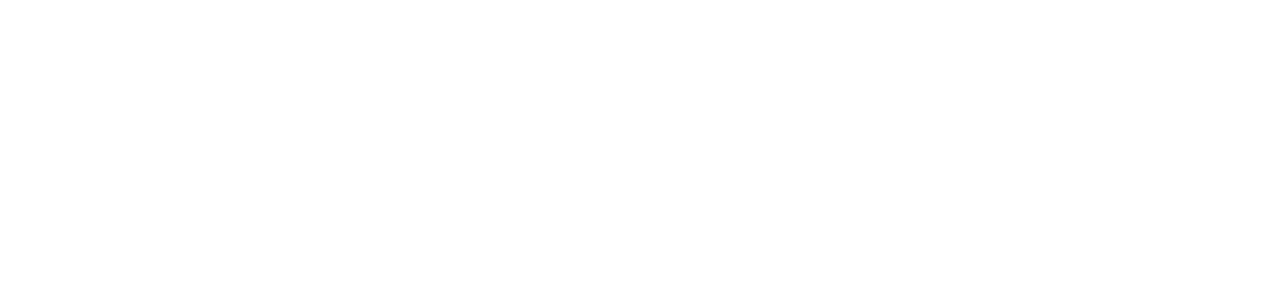
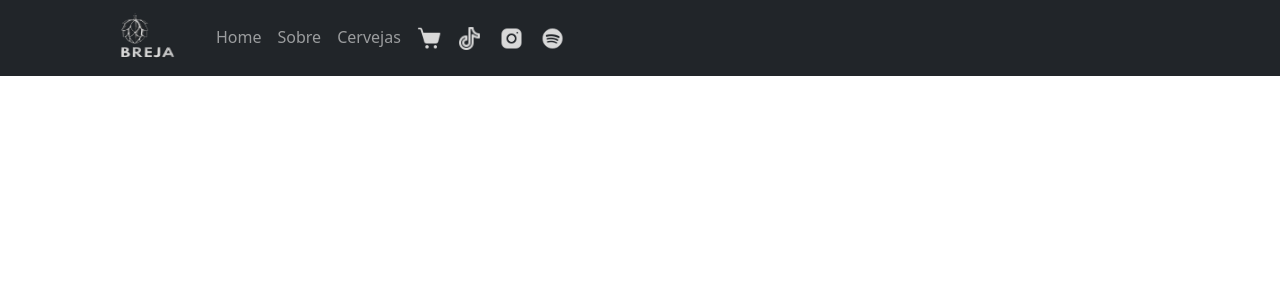
Before and after one commit to OrcFofa/HandOn5, a React (Create React App) app: page / in a window 1280 px wide. Shown: the top 300 px of the page. Built offline with nearby package versions, Linux system fonts and the light colour scheme.

Commit message:
Subindo prototipo 1 do Header com fundo e icones prontos + arquivo CSS criado

```diff
--- a/package.json
+++ b/package.json
@@ -10,6 +10,7 @@
     "axios": "^1.1.3",
     "bootstrap": "^5.2.2",
     "react": "^18.2.0",
+    "react-bootstrap": "^2.6.0",
     "react-dom": "^18.2.0",
     "react-redux": "^8.0.5",
     "react-router-dom": "^6.4.3",
--- a/public/index.html
+++ b/public/index.html
@@ -3,6 +3,7 @@
   <head>
     <meta charset="utf-8" />
     <link rel="icon" href="%PUBLIC_URL%/favicon.ico" />
+    <link rel="stylesheet" href="https://cdn.jsdelivr.net/npm/bootstrap@5.2.2/dist/css/bootstrap.min.css" integrity="sha384-Zenh87qX5JnK2Jl0vWa8Ck2rdkQ2Bzep5IDxbcnCeuOxjzrPF/et3URy9Bv1WTRi" crossorigin="anonymous"/>
     <meta name="viewport" content="width=device-width, initial-scale=1" />
     <meta name="theme-color" content="#000000" />
     <meta
@@ -24,7 +25,7 @@
       work correctly both with client-side routing and a non-root public URL.
       Learn how to configure a non-root public URL by running `npm run build`.
     -->
-    <title>React App</title>
+    <title>Breja</title>
   </head>
   <body>
     <noscript>You need to enable JavaScript to run this app.</noscript>
--- a/src/App.js
+++ b/src/App.js
@@ -1,9 +1,12 @@
 import './App.css';
+import Header from "./components/Header/Menu"
+
 
 function App() {
   return (
-    <div className="App">
-    </div>
+    <>
+      <Header />
+    </>
   );
 }
 
--- /dev/null
+++ b/src/components/Header/Menu.js
@@ -0,0 +1,44 @@
+import React from 'react';
+import "./Menu.css"
+import {Container} from 'reactstrap';
+import {Nav} from 'react-bootstrap';
+import {Navbar} from 'react-bootstrap';
+import logo from "../../assets/img/logo.png"
+import tiktok from "../../assets/img/tiktok.png"
+import cart from "../../assets/img/cart.png"
+import insta from "../../assets/img/insta.png"
+import spotify from "../../assets/img/spotify.png"
+
+function Menu ()  {
+    return (
+        <Navbar className="" bg="dark" variant="dark">
+        <Container>
+          <Navbar.Brand href="#home">
+            <img
+              src={logo}
+              width="110"
+              height="50"
+              alt="Logo da Breja"
+            />
+          </Navbar.Brand>
+
+          <Navbar.Collapse id="basic-navbar-nav">
+          <Nav>
+            <Nav.Link href="#home">Home</Nav.Link>
+            <Nav.Link href="#link">Sobre</Nav.Link>
+            <Nav.Link href="#link2">Cervejas</Nav.Link>
+            <Nav.Link href="#link3"><img src={cart} width="25" height="25" alt="Imagem do carrinho de compras"/></Nav.Link>
+
+
+
+            <Nav.Link href="#link4"><img src={tiktok} width="25" height="25" alt="Logo do TikTok"/></Nav.Link>
+            <Nav.Link href="#link5"><img src={insta} width="25" height="25" alt="Logo do Instagram"/></Nav.Link>
+            <Nav.Link href="#link6"><img src={spotify} width="25" height="25" alt="Logo do Spotify"/></Nav.Link>
+          </Nav>
+        </Navbar.Collapse>
+        </Container>
+      </Navbar>
+    )
+}
+
+export default Menu
```
Also changed, not shown: src/components/Header/Menu.css (added), 1 other file (tests, documents, lock files or other folders).
